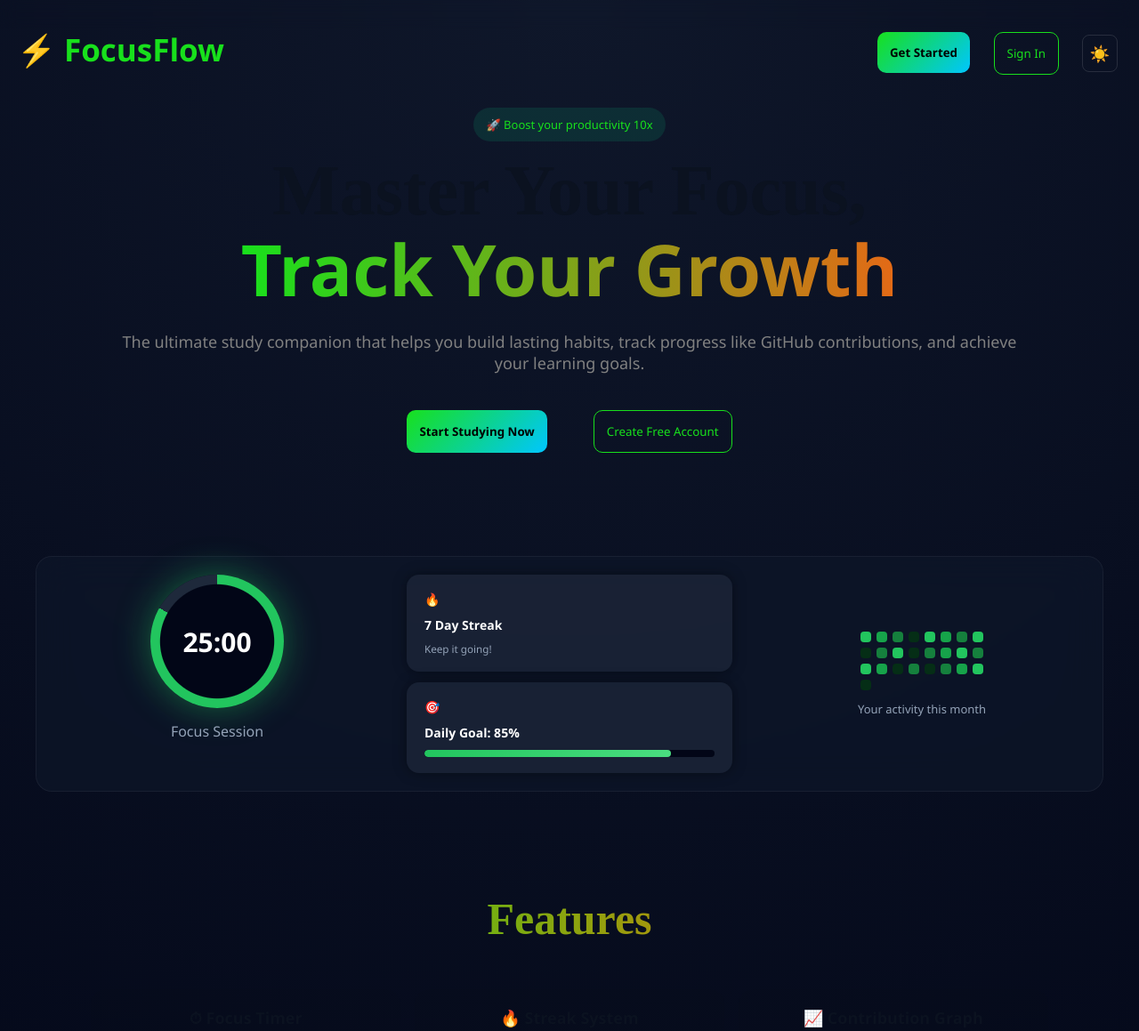
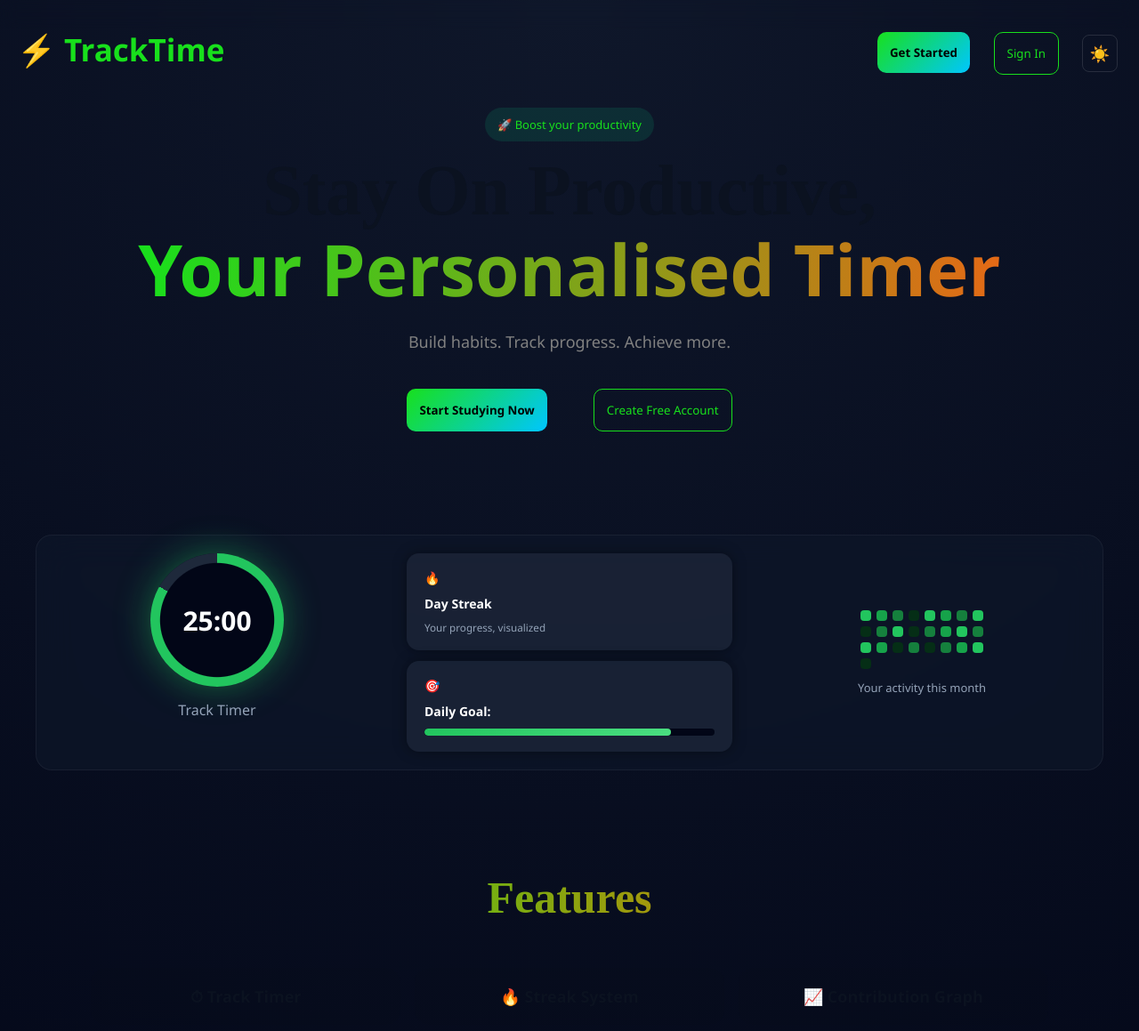
Before and after one commit to Mrinalray/TrackTimer, a plain HTML site: page index.html in a window 1280 px wide. Shown: the top 1159 px of the page at 89% size. Drawn offline with Linux system fonts and the light colour scheme; a web font is replaced by a local one.

Commit message:
Update index.html

```diff
--- a/index.html
+++ b/index.html
@@ -3,7 +3,7 @@
 <head>
   <meta charset="UTF-8" />
   <meta name="viewport" content="width=device-width, initial-scale=1.0" />
-  <title>FocusFlow – Study Productivity</title>
+  <title>TrackTime – Study Productivity</title>
   <link rel="stylesheet" href="landing.css" />
   <link rel="preconnect" href="https://fonts.googleapis.com">
     <link rel="preconnect" href="https://fonts.gstatic.com" crossorigin>
@@ -14,7 +14,7 @@
 
   <!-- Navbar -->
   <nav class="navbar">
-    <div class="logo">⚡ FocusFlow</div>
+    <div class="logo">⚡ TrackTime</Time></div>
     <div class="nav-btns">
       <button class="btn ghost" id="create-acc-one">Sign In</button>
       <button class="btn primary" id="primary-btn-one">Get Started</button>
@@ -39,9 +39,9 @@
 
   <!-- Hero -->
   <section class="hero">
-    <span class="badge">🚀 Boost your productivity 10x</span>
-    <h1>Master Your Focus,<br><span>Track Your Growth</span></h1>
-    <p>The ultimate study companion that helps you build lasting habits, track progress like GitHub contributions, and achieve your learning goals.</p>
+    <span class="badge">🚀 Boost your productivity </span>
+    <h1>Stay On Productive,<br><span>Your Personalised Timer</span></h1>
+    <p>Build habits. Track progress. Achieve more.</p>
     <div class="hero-btns">
       <button class="btn primary" id="primary-btn-three">Start Studying Now</button>
       <button class="btn ghost" id="create-acc-two">Create Free Account</button>
@@ -56,18 +56,18 @@
             <div class="circle">
                 <span>25:00</span>
             </div>
-            <p>Focus Session</p>
+            <p>Track Timer</p>
             </div>
 
             <div class="stats">
 
             <div class="card">
-                🔥 <b>7 Day Streak</b>
-                <small>Keep it going!</small>
+                🔥 <b>Day Streak</b>
+                <small>Your progress, visualized</small>
             </div>
 
             <div class="card">
-                🎯 <b>Daily Goal: 85%</b>
+                🎯 <b>Daily Goal:</b>
                 <div class="progress-bar">
                 <div class="progress"></div>
                 </div>
@@ -119,7 +119,7 @@
   <section class="features">
     <h2 style="font-size: 50px;">Features</h2>
     <div class="feature-grid">
-      <div class="feature-card"><b>⏱ Focus Timer</b></div>
+      <div class="feature-card"><b>⏱ Track Timer</b></div>
       <div class="feature-card"><b>🔥 Streak System</b></div>
       <div class="feature-card"><b>📈 Contribution Graph</b></div>
       <div class="feature-card"><b>📊 Deep Analytics</b></div>
@@ -130,8 +130,8 @@
 
   <!-- CTA -->
   <section class="cta">
-    <h2>Ready to Transform Your Study Habits?</h2>
-    <p>Join thousands of students improving their focus.</p>
+    <h2>Ready to Upgrade Your Study Routine?</h2>
+    <p>Join students who are mastering consistency and focus.</p>
     <button class="btn primary" id="primary-btn-four">Get Started Free</button>
   </section>
 
```
